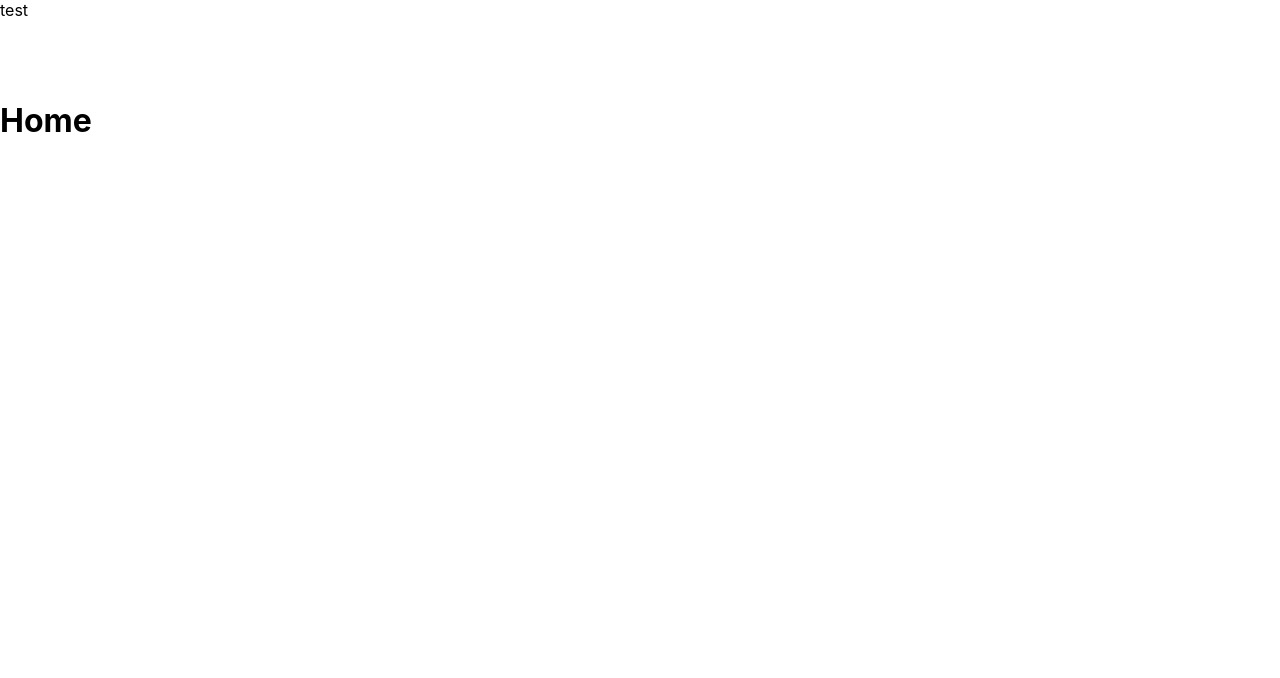
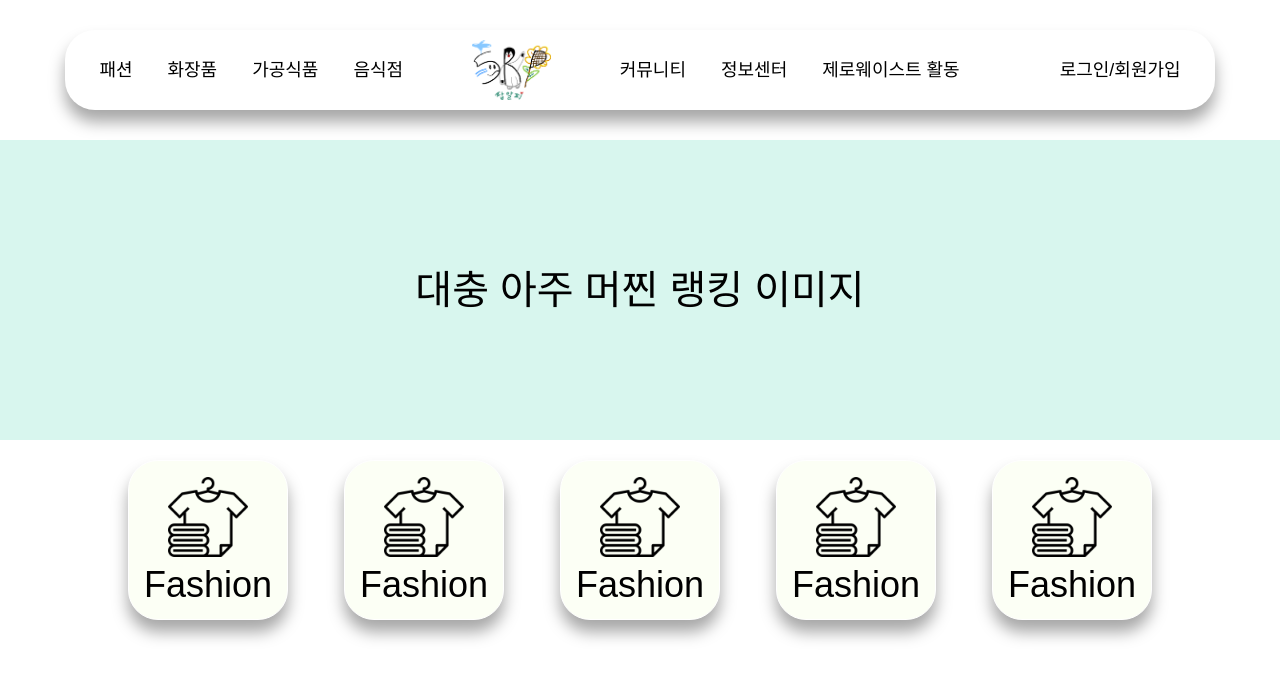
Before and after one commit to Five-RE-GEN-Principle/Frontend-Web, a React (Create React App) app: page / in a window 1280 px wide. Shown: the top 678 px of the page. Built offline with nearby package versions, Linux system fonts and the light colour scheme.

Commit message:
style: 헤더 추가 및 global 스타일 초기화

```diff
--- a/src/components/Header.tsx
+++ b/src/components/Header.tsx
@@ -1,17 +1,74 @@
 import styled from "styled-components";
+
+import frp_logo from "@assets/frp_logo.png";
 
 const Header = () => {
   return (
     <Container>
-      <div>test</div>
+      <MainMenu>
+        <ListItem>패션</ListItem>
+        <ListItem>화장품</ListItem>
+        <ListItem>가공식품</ListItem>
+        <ListItem>음식점</ListItem>
+      </MainMenu>
+      <Logo src={frp_logo} />
+      <RightSide>
+        <SubMenu>
+          <ListItem>커뮤니티</ListItem>
+          <ListItem>정보센터</ListItem>
+          <ListItem>제로웨이스트 활동</ListItem>
+        </SubMenu>
+        <LoginText>로그인/회원가입</LoginText>
+      </RightSide>
     </Container>
   );
 };
 
 const Container = styled.div`
   display: flex;
-  width: 100vw;
+  align-self: center;
+
+  justify-content: space-around;
+  align-items: center;
+
+  width: calc(100vw - 130px);
   height: 80px;
+
+  margin-top: 30px;
+
+  border-radius: 30px;
+
+  box-shadow: 0px 12px 16px rgba(0, 0, 0, 0.35);
+  /* box-shadow: 0px -12px 16px rgba(255, 255, 255, 0.5); */
+`;
+
+const MainMenu = styled.ul`
+  display: flex;
+  justify-content: space-between;
+  gap: 35px;
+`;
+
+const SubMenu = styled.ul`
+  display: flex;
+  justify-content: space-between;
+  gap: 35px;
+`;
+
+const RightSide = styled.div`
+  display: flex;
+  gap: 100px;
+`;
+
+const ListItem = styled.li`
+  font-size: 18px;
+`;
+
+const Logo = styled.img`
+  height: 60px;
+`;
+
+const LoginText = styled.div`
+  font-size: 18px;
 `;
 
 export default Header;
--- a/src/components/Layout.tsx
+++ b/src/components/Layout.tsx
@@ -1,13 +1,20 @@
 import { Outlet } from "react-router-dom";
+import styled from "styled-components";
+
 import Header from "./Header";
 
 const Layout = () => {
   return (
-    <>
+    <Container>
       <Header />
       <Outlet />
-    </>
+    </Container>
   );
 };
 
+const Container = styled.div`
+  display: flex;
+  flex-direction: column;
+`;
+
 export default Layout;
--- a/src/index.tsx
+++ b/src/index.tsx
@@ -4,6 +4,7 @@ import "./index.css";
 import App from "./App";
 
 import { BrowserRouter } from "react-router-dom";
+import GlobalStyles from "@styles/GlobalStyles";
 
 const root = ReactDOM.createRoot(
   document.getElementById("root") as HTMLElement
@@ -11,6 +12,7 @@ const root = ReactDOM.createRoot(
 
 root.render(
   <BrowserRouter>
+    <GlobalStyles />
     <App />
   </BrowserRouter>
 );
--- a/src/pages/HomePage.tsx
+++ b/src/pages/HomePage.tsx
@@ -1,9 +1,93 @@
+import styled from "styled-components";
+
+import clothes from "@assets/clothes.png";
+
 const HomePage = () => {
   return (
-    <div>
-      <h1>Home</h1>
-    </div>
+    <Container>
+      <Carousel>대충 아주 머찐 랭킹 이미지</Carousel>
+      <ButtonContainer>
+        <MenuButton>
+          <MenuIcon src={clothes} />
+          <ButtonText>Fashion</ButtonText>
+        </MenuButton>
+        <MenuButton>
+          <MenuIcon src={clothes} />
+          <ButtonText>Fashion</ButtonText>
+        </MenuButton>
+        <MenuButton>
+          <MenuIcon src={clothes} />
+          <ButtonText>Fashion</ButtonText>
+        </MenuButton>
+        <MenuButton>
+          <MenuIcon src={clothes} />
+          <ButtonText>Fashion</ButtonText>
+        </MenuButton>
+        <MenuButton>
+          <MenuIcon src={clothes} />
+          <ButtonText>Fashion</ButtonText>
+        </MenuButton>
+      </ButtonContainer>
+    </Container>
   );
 };
 
+const Container = styled.div`
+  display: flex;
+  flex-direction: column;
+`;
+
+const Carousel = styled.div`
+  display: flex;
+  justify-content: center;
+  align-items: center;
+  font-size: 40px;
+
+  width: 100vw;
+  height: 300px;
+  background-color: #d8f6ee;
+
+  margin-top: 30px;
+  margin-bottom: 20px;
+`;
+
+const ButtonContainer = styled.div`
+  display: flex;
+  justify-content: space-between;
+
+  align-self: center;
+
+  width: 80vw;
+`;
+
+const MenuButton = styled.div`
+  display: flex;
+  flex-direction: column;
+
+  justify-content: center;
+  align-items: center;
+
+  gap: 10px;
+
+  width: 160px;
+  height: 160px;
+
+  background-color: #fcfff5;
+
+  border: solid 1px #ffffff;
+  border-radius: 30px;
+
+  box-shadow: 0px 12px 16px rgba(0, 0, 0, 0.35);
+`;
+
+const MenuIcon = styled.img`
+  width: 80px;
+  height: 80px;
+`;
+
+const ButtonText = styled.div`
+  font-weight: 100;
+  font-size: 36px;
+`;
+
 export default HomePage;
--- a/src/styles/GlobalStyles.tsx
+++ b/src/styles/GlobalStyles.tsx
@@ -21,7 +21,7 @@ const GlobalStyles = createGlobalStyle`
   body {
     line-height: 1;
     font-family: 'Noto Sans KR', sans-serif;
-    background-color: #F6F9F0;
+    background-color: #fff;
     margin-bottom: 100px;
   }
   ol, ul {
```
Also changed, not shown: src/assets/clothes.png (added), src/assets/frp_logo.png (added).
